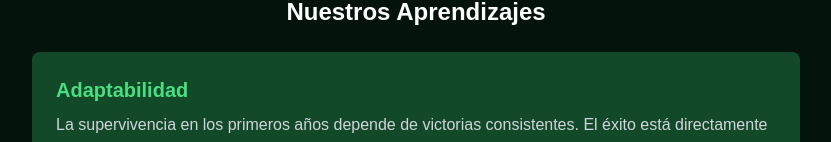
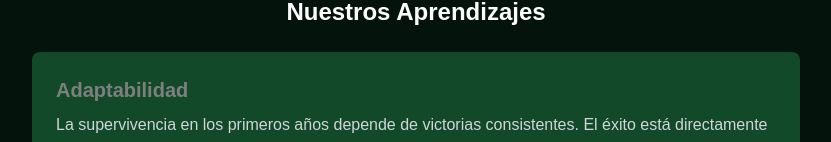
Before and after one commit to 0xRVM/primate-announcement, a Next.js app: page / in a window 1280 px wide. Shown: the part 794-936 px from the top of the page, without its empty margins (224-1055 px from the left). Built offline with nearby package versions, Linux system fonts and the light colour scheme.

Commit message:
Gray for H3

```diff
--- a/app/page.tsx
+++ b/app/page.tsx
@@ -44,7 +44,7 @@
                 { title: "Los datos en la toma de decisiones", content: "Acceder a datos fiables en los Esports es uno de los mayores desafíos. Los desarrolladores controlan la mayoría de la información, lo que dificulta el análisis profundo y la toma de decisiones basada en datos. Esta falta de transparencia es una barrera para la innovación y la optimización dentro del sector." }
               ].map((item, index) => (
                 <li key={index} className="bg-green-900 bg-opacity-85 rounded-lg p-6">
-                  <h3 className="text-xl font-semibold mb-2 text-green-400">{item.title}</h3>
+                  <h3 className="text-xl font-semibold mb-2 text-[#7E7F80]">{item.title}</h3>
                   <p className="text-gray-300 leading-relaxed">{item.content}</p>
                 </li>
               ))}
```
